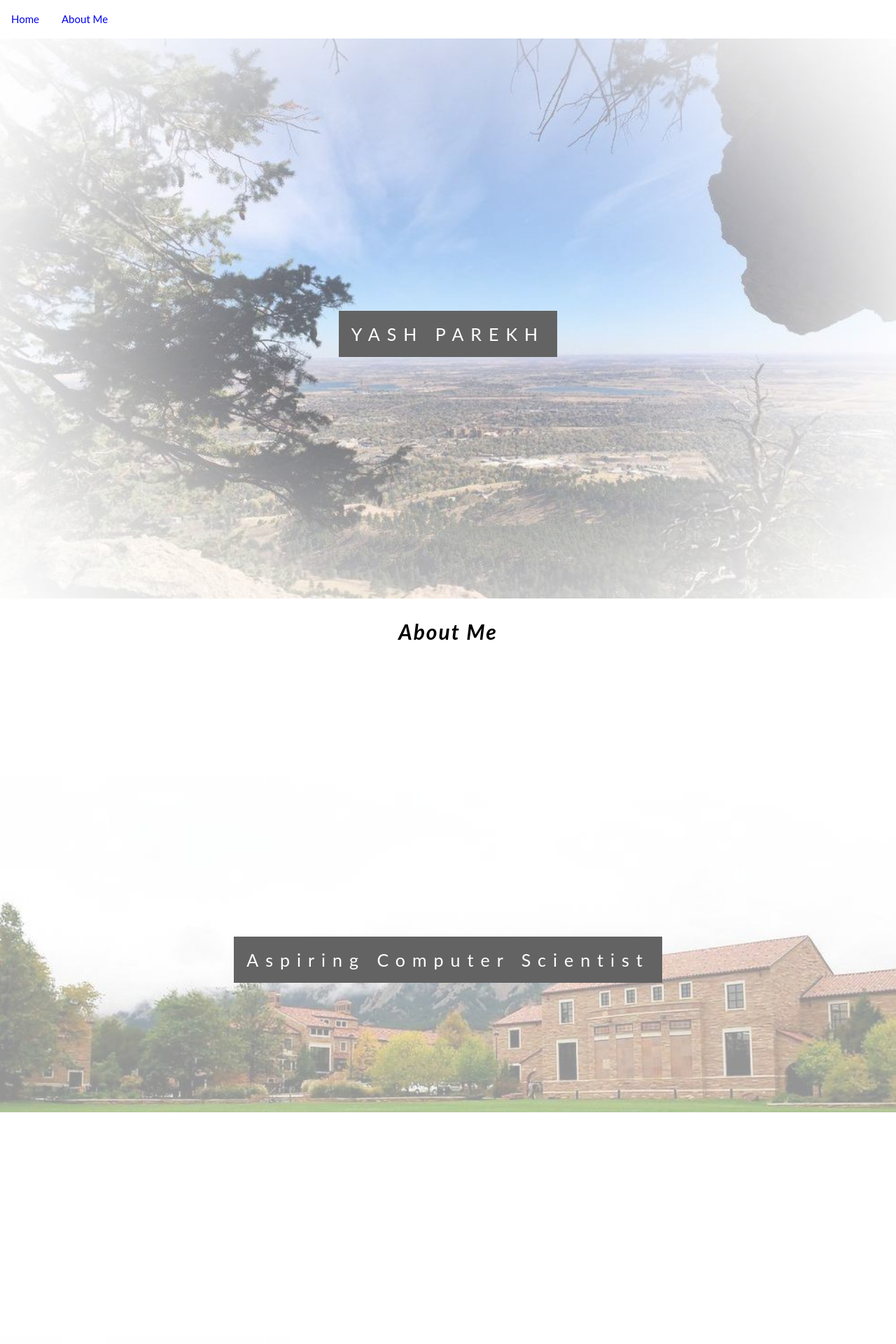
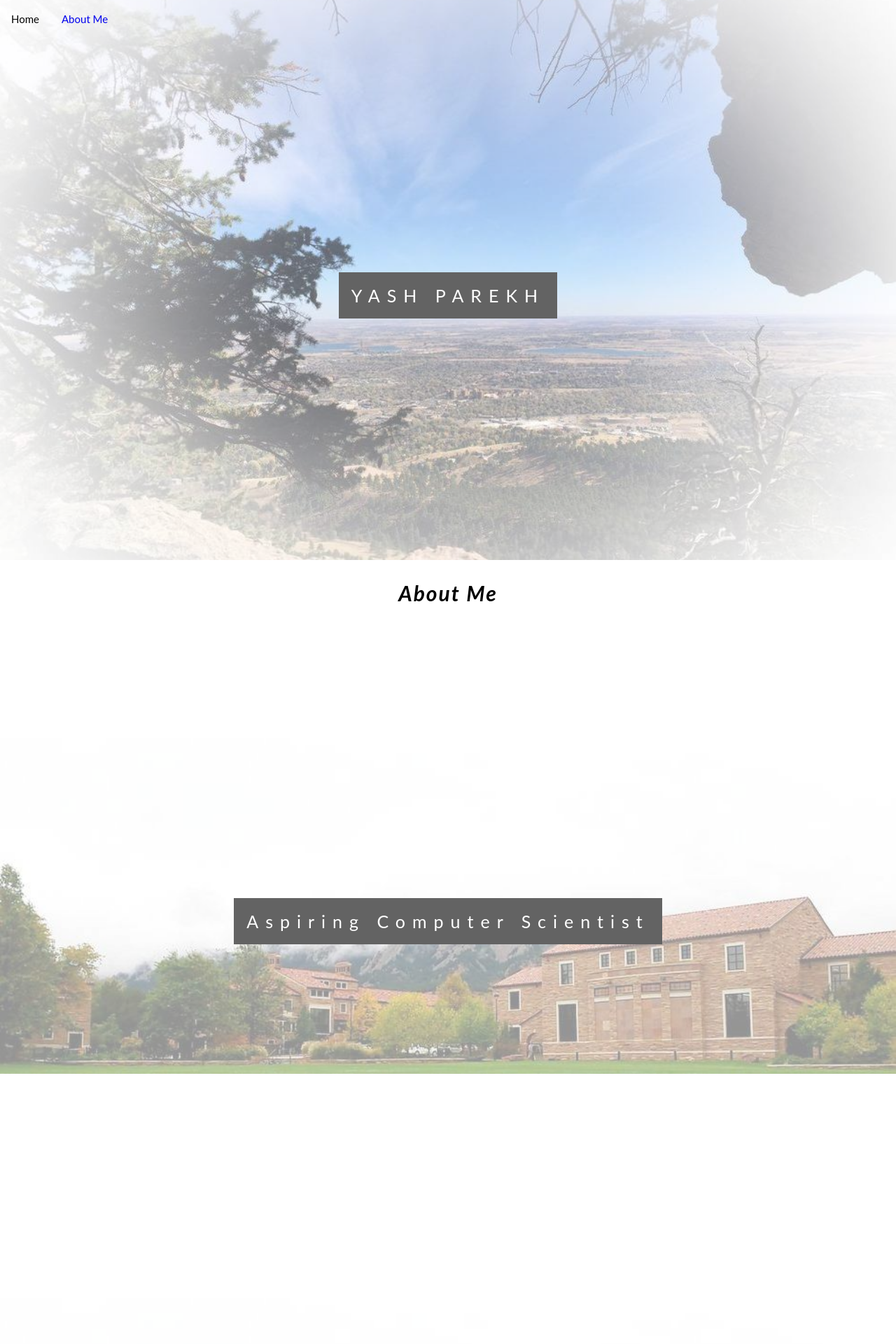
Before and after one commit to yapa5475/YashWebsite, a PHP site: page /index.html in a window 1280 px wide. Shown: the top 1920 px of the page at 70% size. Run offline with PHP 8.4, Linux system fonts and the light colour scheme.

Commit message:
Minor appearance/CSS changes, Small additions, changes on navigation bar and center logo

```diff
--- a/CS.html
+++ b/CS.html
@@ -13,6 +13,10 @@
 	</div>
 
 	<body>
-
+		<div class="cs-bgimg-1">
+			<div class="caption">
+				<a href="CS.html"><span class="border">COMPUTER SCIENTIST</span></a>
+			</div>
+		</div>
 	</body>
 </html>
--- a/heroku.txt
+++ b/heroku.txt
@@ -1,3 +1,9 @@
+1. make changes
+2. push to git
+3. push to heroku
+	git push heroku master
+
+
 $ heroku create
 $ git push heroku master
 
--- a/index.html
+++ b/index.html
@@ -1,4 +1,14 @@
 <!DOCTYPE html>
+
+<script>
+	function fadeIn() {
+		$(document).ready(function(){
+			$("caption").hide(0).delay(100).fadeIn(1000)
+		});
+	}
+	fadeIn();
+</script>
+
 <html>
 	<head>
 		<title>Yash Parekh</title>
@@ -10,13 +20,13 @@
 
 	<div id="nav">
 		<ul>
-			<li><a href="index.html">Home</a></li>
+			<li><a href="index.html" class="active">Home</a></li>
 			<li><a href="#About">About Me</a></li>
 		</ul>
 	</div>
 
 	<body>
-		<div class="bgimg-1">
+		<div class="home-bgimg-1">
 			<div class="caption">
 				<a href="index.html"><span class="border">YASH PAREKH</span></a>
 			</div>
@@ -26,21 +36,21 @@
 			<h1 style="text-align:center">About Me</h1>
 		</div>
 
-		<a id="#About">
-			<div class="bgimg-2">
+		<a name="#About">
+			<div class="home-bgimg-2">
 				<div class="caption">
 					<a href="CS.html"><span class="border">Aspiring Computer Scientist</span></a>
 				</div>
 			</div>
 
-			<div class="bgimg-2">
+			<div class="home-bgimg-2">
 				<div class="caption">
 					<span class="border">Extracirricular Activities</span>
 				</div>
 			</div>
 		</a>
 
-		<div class="bgimg-3">
+		<div class="home-bgimg-3">
 			<div class="caption">
 
 		</div>
--- a/main.css
+++ b/main.css
@@ -5,7 +5,7 @@ body, html {
 	color: #777;
 }
 
-.bgimg-1, .bgimg-2 {
+.home-bgimg-1, .home-bgimg-2 {
 	position: relative;
 	opacity: 0.65;
 	background-attachment: fixed;
@@ -14,26 +14,34 @@ body, html {
 	background-size: cover;
 }
 
-.bgimg-1 {
+.home-bgimg-1 {
 	background-image: url("boulder-bckgd1.jpg");
 	min-height: 100%;
 	background-size: 100%;
 }
 
-.bgimg-2 {
+.home-bgimg-2 {
 	background-image: url("boulder-bckgd2.jpg");
 	min-height: 100%;
 	background-size: 100%
 }
 
-.bgimg-3 {
+.home-bgimg-3 {
 	background-image: url("hanging_lake.jpg");
 	min-height: 100%;
 	background-size: 100%;
 }
 
-.csbgimg-1 {
+.cs-bgimg-1 {
+	background-image: url("coding1.jpg");
+	min-height: 100%;
+	background-size: 100%;
+}
 
+.cs-bgimg-2 {
+	background-image: url("coding2.jpg");
+	min-height: 100%;
+	background-size: 100%;
 }
 
 #container {
@@ -50,6 +58,8 @@ ul {
     margin: 0;
     padding: 0;
     overflow: hidden;
+    position: fixed;
+    z-index: 1;
     /*background-color:#333;*/
 }
 
@@ -63,6 +73,15 @@ li a {
     text-align: center;
     padding: 14px 16px;
     text-decoration: none;
+}
+
+li a:hover {
+	/*background-color: #111*/
+	color: black;
+}
+
+.active {
+	color: #111;
 }
 
 element.style {
@@ -111,6 +130,6 @@ a {
 	text-decoration: none;
 }
 
-.active {
-	color: red;
+a:active {
+	background-color: gray;
 }
```
Also changed, not shown: deployment_help.txt (added, +10 -0 lines), coding2-orig.jpg (added), coding2.jpg (added).
